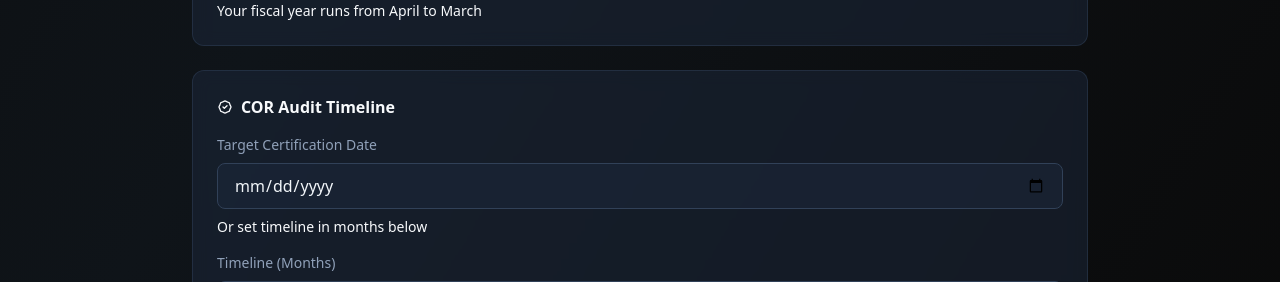
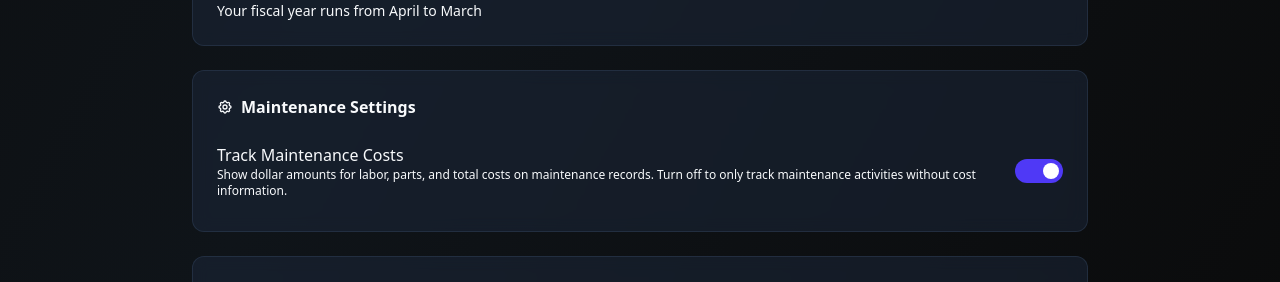
Before and after one commit to Yeti567/2026-core, a Next.js app: page /admin/settings in a window 1280 px wide. Shown: the part 1659-1941 px from the top of the page. Built offline with nearby package versions, Linux system fonts and the light colour scheme; no server answers.

Commit message:
Add maintenance cost tracking toggle in company settings

```diff
--- a/app/(protected)/admin/maintenance/page.tsx
+++ b/app/(protected)/admin/maintenance/page.tsx
@@ -102,11 +102,13 @@
   onClose,
   equipment,
   onSave,
+  trackCosts = true,
 }: {
   isOpen: boolean;
   onClose: () => void;
   equipment: Equipment[];
   onSave: (data: Record<string, unknown>) => void;
+  trackCosts?: boolean;
 }) {
   const [formData, setFormData] = useState({
     equipment_id: '',
@@ -230,7 +232,7 @@
             />
           </div>
 
-          <div className="grid grid-cols-3 gap-4">
+          <div className={`grid ${trackCosts ? 'grid-cols-3' : 'grid-cols-2'} gap-4`}>
             <div>
               <label className="text-sm font-medium">Hour Meter Reading</label>
               <Input
@@ -240,6 +242,7 @@
                 placeholder="Hours"
               />
             </div>
+            {trackCosts && (
               <div>
                 <label className="text-sm font-medium">Labor Cost ($)</label>
                 <Input
@@ -249,6 +252,7 @@
                   placeholder="0.00"
                 />
               </div>
+            )}
             <div>
               <label className="text-sm font-medium">Result</label>
               <select
@@ -634,6 +638,7 @@
   const [schedules, setSchedules] = useState<MaintenanceSchedule[]>([]);
   const [downtime, setDowntime] = useState<EquipmentDowntime[]>([]);
   const [isLoading, setIsLoading] = useState(true);
+  const [trackMaintenanceCosts, setTrackMaintenanceCosts] = useState(true);
 
   // Modal states
   const [showNewRecordModal, setShowNewRecordModal] = useState(false);
@@ -651,13 +656,14 @@
       setIsLoading(true);
 
       // Fetch all data in parallel
-      const [statsRes, equipmentRes, recordsRes, workOrdersRes, schedulesRes, downtimeRes] = await Promise.all([
+      const [statsRes, equipmentRes, recordsRes, workOrdersRes, schedulesRes, downtimeRes, settingsRes] = await Promise.all([
         fetch('/api/maintenance').then(r => r.ok ? r.json() : null),
         fetch('/api/admin/equipment').then(r => r.ok ? r.json() : { equipment: [] }),
         fetch('/api/maintenance/records?limit=100').then(r => r.ok ? r.json() : { records: [] }),
         fetch('/api/maintenance/work-orders?limit=100').then(r => r.ok ? r.json() : { workOrders: [] }),
         fetch('/api/maintenance/schedules?limit=100').then(r => r.ok ? r.json() : { schedules: [] }),
         fetch('/api/maintenance/downtime?limit=50').then(r => r.ok ? r.json() : { downtime: [] }),
+        fetch('/api/admin/company/settings').then(r => r.ok ? r.json() : { settings: {} }),
       ]);
 
       setStats(statsRes);
@@ -666,6 +672,11 @@
       setWorkOrders(workOrdersRes.workOrders || []);
       setSchedules(schedulesRes.schedules || []);
       setDowntime(downtimeRes.downtime || []);
+
+      // Set cost tracking preference from company settings
+      if (typeof settingsRes?.settings?.track_maintenance_costs === 'boolean') {
+        setTrackMaintenanceCosts(settingsRes.settings.track_maintenance_costs);
+      }
     } catch (err) {
       console.error('Error fetching maintenance data:', err);
     } finally {
@@ -923,7 +934,8 @@
               </CardContent>
             </Card>
 
-            {/* Cost Summary Card */}
+            {/* Cost Summary Card - Only show if tracking costs */}
+            {trackMaintenanceCosts && (
               <Card>
                 <CardHeader>
                   <CardTitle className="flex items-center gap-2">
@@ -963,6 +975,7 @@
                   </div>
                 </CardContent>
               </Card>
+            )}
           </div>
 
           {/* Recent Activity */}
@@ -1081,7 +1094,7 @@
                     <th className="text-left p-4 font-medium text-sm">Equipment</th>
                     <th className="text-left p-4 font-medium text-sm">Title</th>
                     <th className="text-left p-4 font-medium text-sm">Type</th>
-                    <th className="text-left p-4 font-medium text-sm">Cost</th>
+                    {trackMaintenanceCosts && <th className="text-left p-4 font-medium text-sm">Cost</th>}
                     <th className="text-left p-4 font-medium text-sm">Result</th>
                   </tr>
                 </thead>
@@ -1095,9 +1108,11 @@
                       </td>
                       <td className="p-4 text-sm">{record.title}</td>
                       <td className="p-4"><MaintenanceTypeBadge type={record.record_type} /></td>
+                      {trackMaintenanceCosts && (
                         <td className="p-4 text-sm">
                           {record.total_cost ? `$${record.total_cost.toLocaleString()}` : '-'}
                         </td>
+                      )}
                       <td className="p-4">
                         {record.passed !== null && (
                           <span className={`text-sm font-medium ${record.passed ? 'text-green-500' : 'text-red-500'}`}>
@@ -1109,7 +1124,7 @@
                   ))}
                   {filteredRecords.length === 0 && (
                     <tr>
-                      <td colSpan={6} className="p-12 text-center text-[var(--muted)]">
+                      <td colSpan={trackMaintenanceCosts ? 6 : 5} className="p-12 text-center text-[var(--muted)]">
                         <div className="text-4xl mb-2">📋</div>
                         <p>No maintenance records found</p>
                       </td>
@@ -1387,6 +1402,7 @@
         onClose={() => setShowNewRecordModal(false)}
         equipment={equipment}
         onSave={handleCreateRecord}
+        trackCosts={trackMaintenanceCosts}
       />
       <NewWorkOrderModal
         isOpen={showNewWorkOrderModal}
--- a/components/admin/company-settings-form.tsx
+++ b/components/admin/company-settings-form.tsx
@@ -35,6 +35,7 @@
   fiscal_year_start_month?: number;
   target_certification_date?: string;
   audit_timeline_months?: number;
+  track_maintenance_costs?: boolean;
 }
 
 export default function CompanySettingsForm() {
@@ -71,6 +72,9 @@
   const [targetDate, setTargetDate] = useState('');
   const [timelineMonths, setTimelineMonths] = useState(9);
 
+  // Maintenance settings
+  const [trackMaintenanceCosts, setTrackMaintenanceCosts] = useState(true);
+
   // Load settings
   useEffect(() => {
     loadSettings();
@@ -101,6 +105,9 @@
           }
           if (data.settings.audit_timeline_months) {
             setTimelineMonths(data.settings.audit_timeline_months);
+          }
+          if (typeof data.settings.track_maintenance_costs === 'boolean') {
+            setTrackMaintenanceCosts(data.settings.track_maintenance_costs);
           }
         }
       }
@@ -161,6 +168,7 @@
           fiscal_year_start_month: fiscalYearStart,
           target_certification_date: calculatedTargetDate,
           audit_timeline_months: timelineMonths,
+          track_maintenance_costs: trackMaintenanceCosts,
         }),
       });
 
@@ -614,6 +622,41 @@
         </div>
       </div>
 
+      {/* Maintenance Settings */}
+      <div className="card">
+        <h3 className="font-semibold mb-4 flex items-center gap-2">
+          <svg className="w-4 h-4 text-[var(--muted)]" fill="none" stroke="currentColor" viewBox="0 0 24 24">
+            <path strokeLinecap="round" strokeLinejoin="round" strokeWidth={2} d="M10.325 4.317c.426-1.756 2.924-1.756 3.35 0a1.724 1.724 0 002.573 1.066c1.543-.94 3.31.826 2.37 2.37a1.724 1.724 0 001.065 2.572c1.756.426 1.756 2.924 0 3.35a1.724 1.724 0 00-1.066 2.573c.94 1.543-.826 3.31-2.37 2.37a1.724 1.724 0 00-2.572 1.065c-.426 1.756-2.924 1.756-3.35 0a1.724 1.724 0 00-2.573-1.066c-1.543.94-3.31-.826-2.37-2.37a1.724 1.724 0 00-1.065-2.572c-1.756-.426-1.756-2.924 0-3.35a1.724 1.724 0 001.066-2.573c-.94-1.543.826-3.31 2.37-2.37.996.608 2.296.07 2.572-1.065z" />
+            <path strokeLinecap="round" strokeLinejoin="round" strokeWidth={2} d="M15 12a3 3 0 11-6 0 3 3 0 016 0z" />
+          </svg>
+          Maintenance Settings
+        </h3>
+
+        <div className="space-y-4">
+          <div className="flex items-center justify-between py-2">
+            <div className="flex-1">
+              <p className="font-medium">Track Maintenance Costs</p>
+              <p className="text-xs text-[var(--muted)]">
+                Show dollar amounts for labor, parts, and total costs on maintenance records.
+                Turn off to only track maintenance activities without cost information.
+              </p>
+            </div>
+            <button
+              onClick={() => setTrackMaintenanceCosts(!trackMaintenanceCosts)}
+              className={`relative w-12 h-6 rounded-full transition-colors ${
+                trackMaintenanceCosts ? 'bg-indigo-600' : 'bg-slate-700'
+              }`}
+            >
+              <span
+                className={`absolute top-1 w-4 h-4 rounded-full bg-white transition-transform ${
+                  trackMaintenanceCosts ? 'left-7' : 'left-1'
+                }`}
+              />
+            </button>
+          </div>
+        </div>
+      </div>
+
       {/* COR Audit Timeline */}
       <div className="card">
         <h3 className="font-semibold mb-4 flex items-center gap-2">
```
Lines whose indentation alone changed are shown as unchanged.
